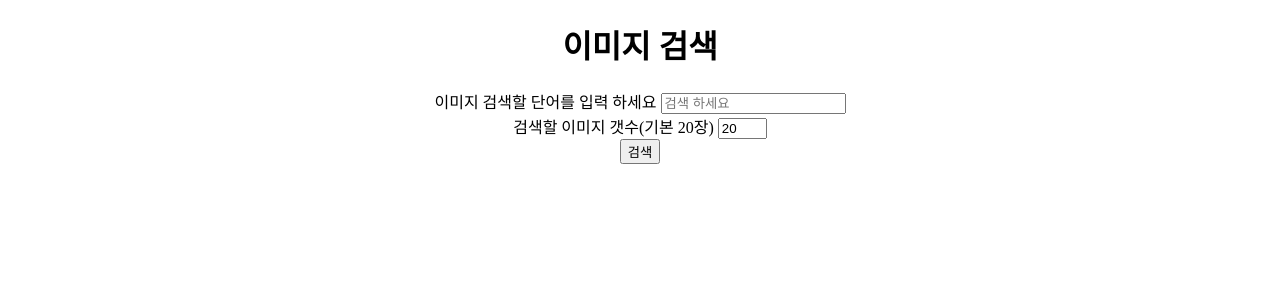
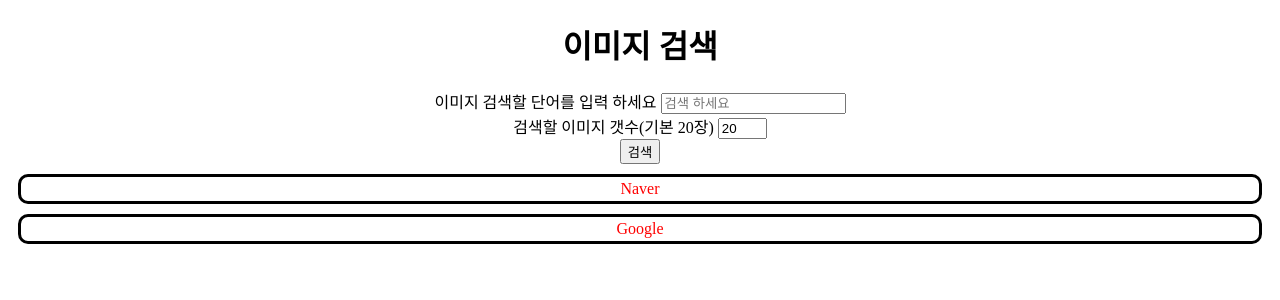
Before and after one commit to canonjoon/image_serch, a Flask app: page / in a window 1280 px wide. Shown: the top 300 px of the page. Run offline with Flask 2, Linux system fonts and the light colour scheme.

Commit message:
heroku re upload

```diff
--- a/app.py
+++ b/app.py
@@ -22,9 +22,9 @@
     if not n_data: # 빈 값을 받아왔을 때 빈화면 출력하기 위한 조건문.
         return render_template('index.html')
 
-    #g_data = g_image_get.imge_google(serch,num)
+    g_data = g_image_get.imge_google(serch,num)
 
-    return render_template('index.html') #, n_data=n_data, g_data=g_data  검색 삭제
+    return render_template('index.html', n_data=n_data, g_data=g_data)
 
 # 메인 테스트
 if __name__ == "__main__":
--- a/templates/index.html
+++ b/templates/index.html
@@ -18,29 +18,29 @@
 
     <div id='image_n'>
 
-        <!-- <div class='title' >Naver <br>
+        <div class='title' >Naver <br>
             <div id='image'>
             {% for i in n_data %}
-
-            <img src="{{i}}" alt=""  height="100">&nbsp;
-
-            {% endfor %}
-        </div> -->
-        </div>
-    </div>
-
-    <!-- <div id='image_g'>
-
-        <div class='title'>Google <br>
-            <div id='image2'>
-            {% for i in g_data %}
-
+            <!-- {{i}}<br> -->
             <img src="{{i}}" alt=""  height="100">&nbsp;
 
             {% endfor %}
         </div>
         </div>
-    </div> -->
+    </div>
+
+    <div id='image_g'>
+
+        <div class='title'>Google <br>
+            <div id='image2'>
+            {% for i in g_data %}
+            <!-- {{i}}<br> -->
+            <img src="{{i}}" alt=""  height="100">&nbsp;
+
+            {% endfor %}
+        </div>
+        </div>
+    </div>
 
 
 </body>
```
